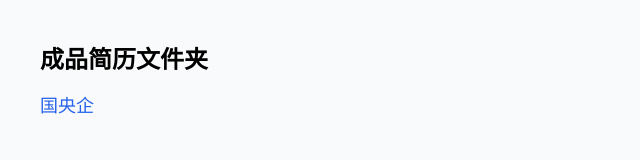
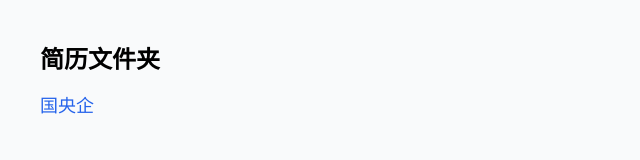
Before and after one commit to NORA-QIN/wushuangcv.github.io, a plain HTML site: page index.html in a window 1280 px wide. Shown: the whole page, without its empty margins (0-640 px from the left). Drawn offline with Linux system fonts and the light colour scheme.

Commit message:
Update index.html

```diff
--- a/index.html
+++ b/index.html
@@ -14,7 +14,7 @@
   </style>
 </head>
 <body>
-  <h1>成品简历文件夹</h1>
+  <h1>简历文件夹</h1>
   <ul>
     <li><a href="cv-guoyangqi.html">国央企</a></li>
   </ul>
```
